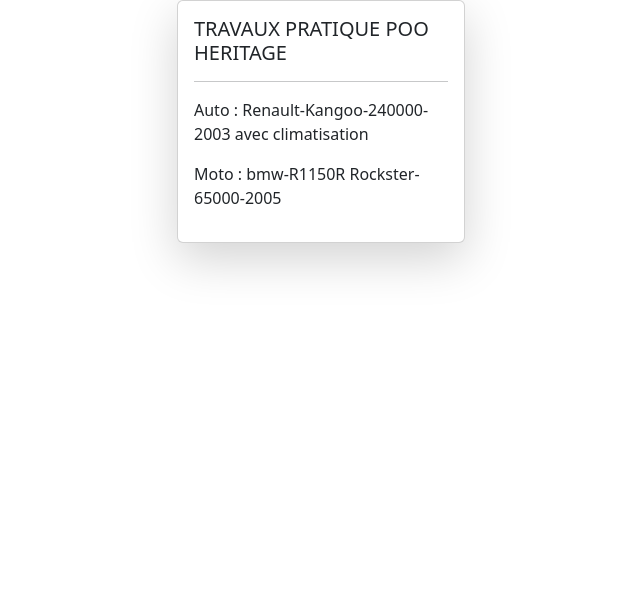
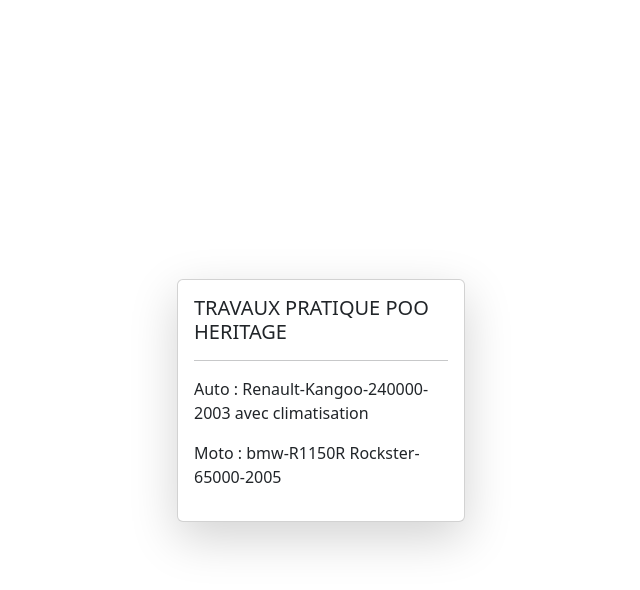
Before and after one commit to karimm59200/TP-POO, a plain HTML site: page index.html in a window 1280 px wide. Shown: the whole page, without its empty margins (319-959 px from the left). Drawn offline with nearby package versions, Linux system fonts and the light colour scheme.

Commit message:
add style

```diff
--- a/index.html
+++ b/index.html
@@ -7,6 +7,7 @@
   <link href="https://cdn.jsdelivr.net/npm/bootstrap@5.2.0-beta1/dist/css/bootstrap.min.css" rel="stylesheet"
         integrity="sha384-0evHe/X+R7YkIZDRvuzKMRqM+OrBnVFBL6DOitfPri4tjfHxaWutUpFmBp4vmVor" crossorigin="anonymous">
     <link rel="stylesheet" href="https://cdn.jsdelivr.net/npm/bootstrap-icons@1.8.3/font/bootstrap-icons.css">
+    <link rel="stylesheet" href="style.css">
   <script type="module" src="./main.js" defer></script>
   <title>TP-POO</title>
 </head>
@@ -15,7 +16,7 @@
 
 
 
-
+<div class="container">
 
   <div class="card shadow-lg mx-auto d-flex" style="width: 18rem;">
     <div class="card-body align-content-center">
@@ -26,7 +27,7 @@
     </div>
   </div>
 
-
+</div>
 
 
 </body>
--- /dev/null
+++ b/style.css
@@ -0,0 +1,11 @@
+html,
+body {
+    height: 100%;
+}
+
+.container {
+    height: 100%;
+    display: flex;
+    justify-content: center;
+    align-items: center;
+}
```
Lines whose indentation alone changed are shown as unchanged.
